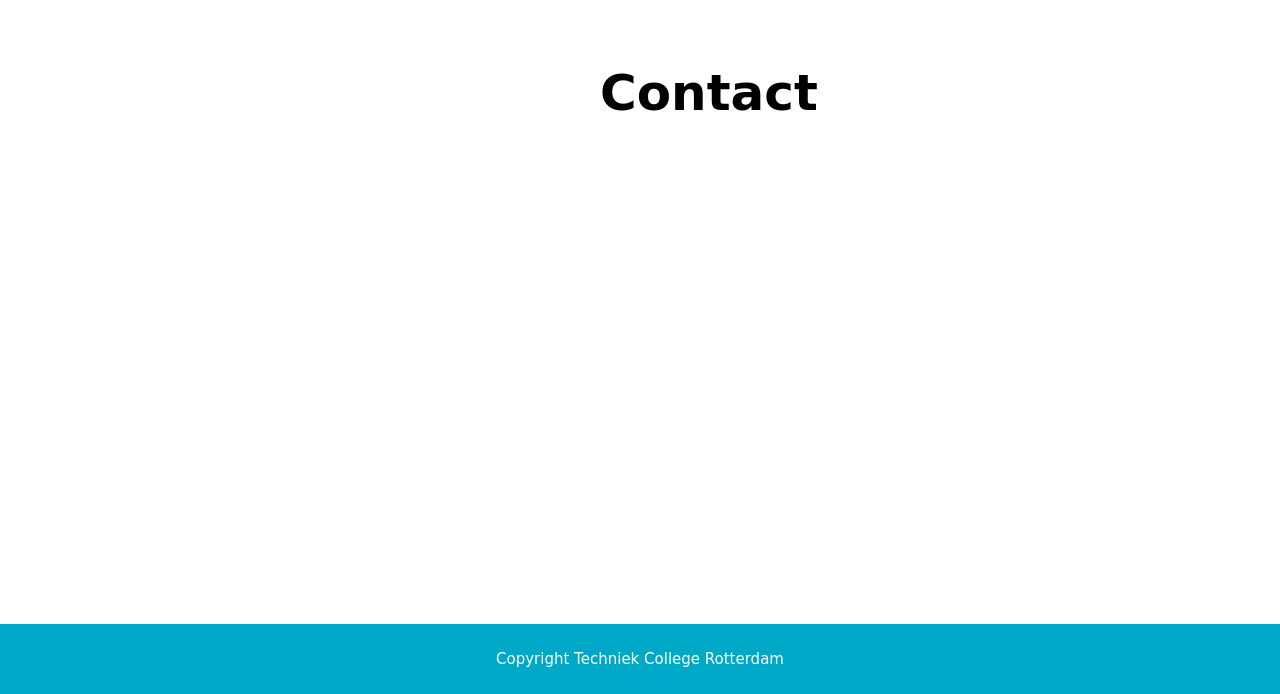
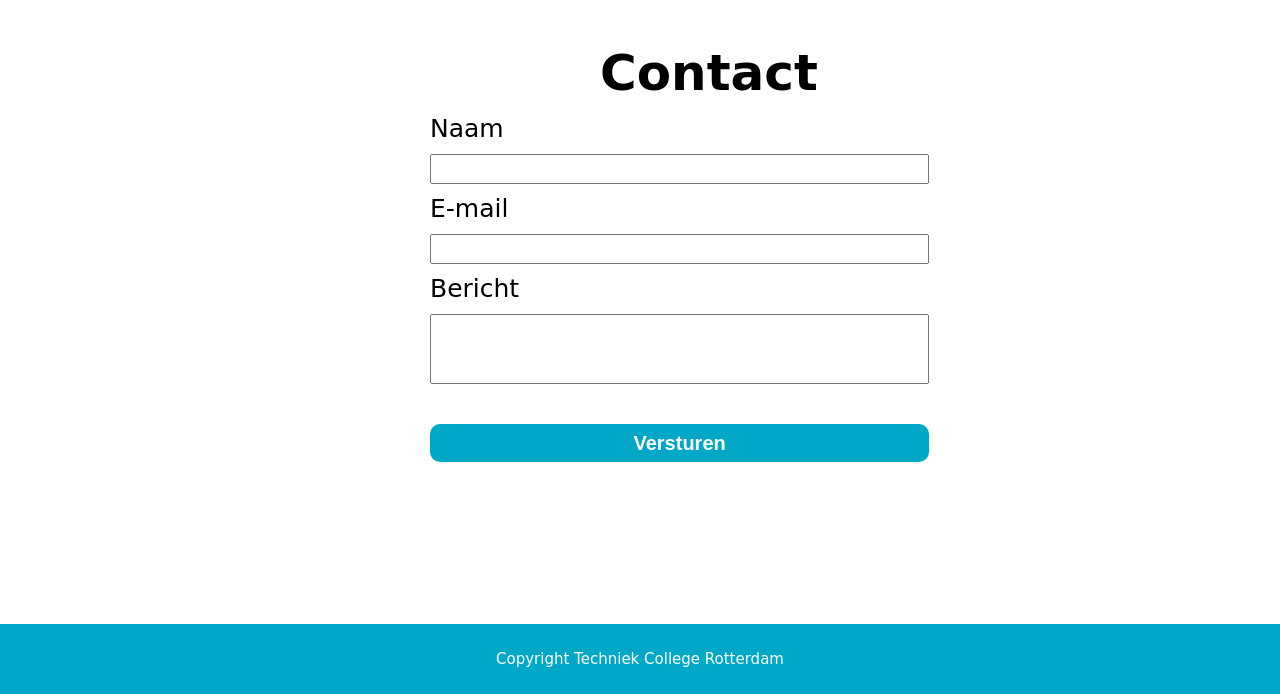
Before and after one commit to Rowsm/p1-html-css, a plain HTML site: page Opdracht_3.1/P1-html-css-layout-main/contact.html in a window 1280 px wide. Shown: the part 106-800 px from the top of the page. Drawn offline with Linux system fonts and the light colour scheme; a web font is replaced by a local one.

Commit message:
3.1 en 4.3 gemaakt

```diff
--- a/Opdracht_3.1/P1-html-css-layout-main/contact.html
+++ b/Opdracht_3.1/P1-html-css-layout-main/contact.html
@@ -25,6 +25,18 @@
       </ul>
     </nav>
     <h1 id="CON1">Contact</h1>
+    <form>
+
+      <label for="name" id="name" >Naam</label>
+      <input type="text" id="name_i" name="name">
+      <br><br>
+      <label for="email" id="email">E-mail</label>
+      <input type="email" id="email_i" name="email">
+      <br><br>
+      <label for="message" id="message">Bericht</label>
+      <input type="text" id="message_i" name="message">
+      <button type="submit" id="button_send">Versturen</button>
+    </form>
     <footer>
       <p>Copyright Techniek College Rotterdam</p>
     </footer>
--- a/Opdracht_3.1/P1-html-css-layout-main/style.css
+++ b/Opdracht_3.1/P1-html-css-layout-main/style.css
@@ -61,6 +61,7 @@ nav img {
   width: 5vw;
 }
 
+
 #HTML1 {
   text-align: center;
   font-size: 5rem;
@@ -92,6 +93,7 @@ nav img {
   font-size: 1rem;
   height: 30rem;
 }
+
 
 #JS-BG {
   background-color: black;
@@ -144,6 +146,7 @@ nav img {
   height: 25rem;
 }
 
+
 #SQL-BG {
   background-color: black;
 }
@@ -182,6 +185,7 @@ nav img {
   font-size: 1rem;
   height: 20rem;
 }
+
 
 #PHP1 {
   text-align: center;
@@ -225,11 +229,71 @@ nav img {
   font-size: 1rem;
   height: 24rem;
 }
+
+
 #CON1 {
   font-size: 5rem;
   position: absolute;
-  top: 17rem;
+  top: 15rem;
   left: 60rem;
+}
+#name {
+  font-size: 2.5rem;
+  height: 1rem;
+  position: absolute;
+  top: 22rem;
+  left: 43rem;
+}
+#name_i {
+  font-size: 2.5rem;
+  height: 3rem;
+  width: 39%;
+  position: absolute;
+  top: 26rem;
+  left: 43rem;
+}
+#email {
+  font-size: 2.5rem;
+  height: 1rem;
+  position: absolute;
+  top: 30rem;
+  left: 43rem;
+}
+#email_i {
+  font-size: 2.5rem;
+  height: 3rem;
+  width: 39%;
+  position: absolute;
+  top: 34rem;
+  left: 43rem;
+}
+#message {
+  font-size: 2.5rem;
+  height: 1rem;
+  position: absolute;
+  top: 38rem;
+  left: 43rem;
+}
+#message_i {
+  font-size: 2.5rem;
+  height: 7rem;
+  width: 39%;
+  position: absolute;
+  top: 42rem;
+  left: 43rem;
+}
+#button_send {
+  font-size: 2rem;
+  font-weight: bold;
+  color: #FFFFFF;
+  background-color: #00A8C7;
+  padding: 0.6%;
+  border-radius: 10px;
+  border: none;
+  width: 39%;
+  position: absolute;
+  top: 53rem;
+  left: 43rem;
 }
 
 
```
Also changed, not shown: Opdracht_3.2/index.html (+2 -2 lines).
